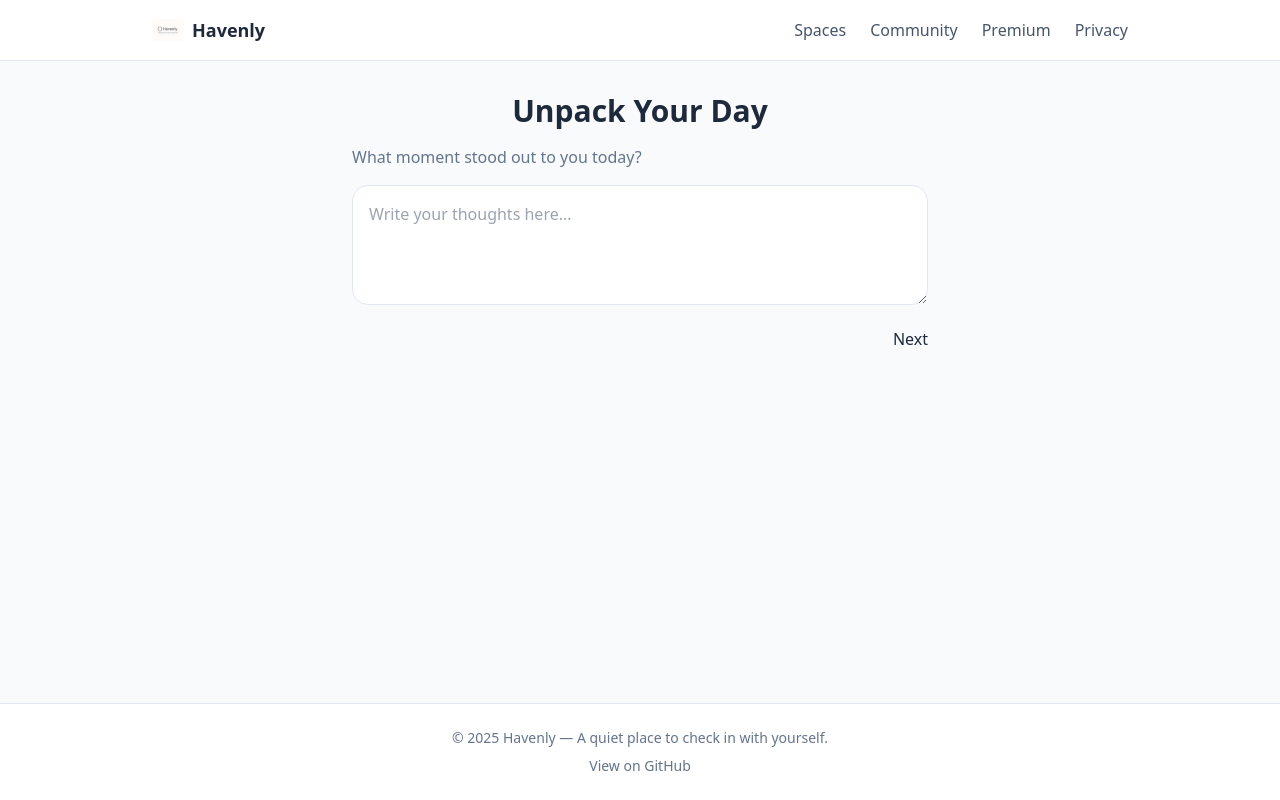
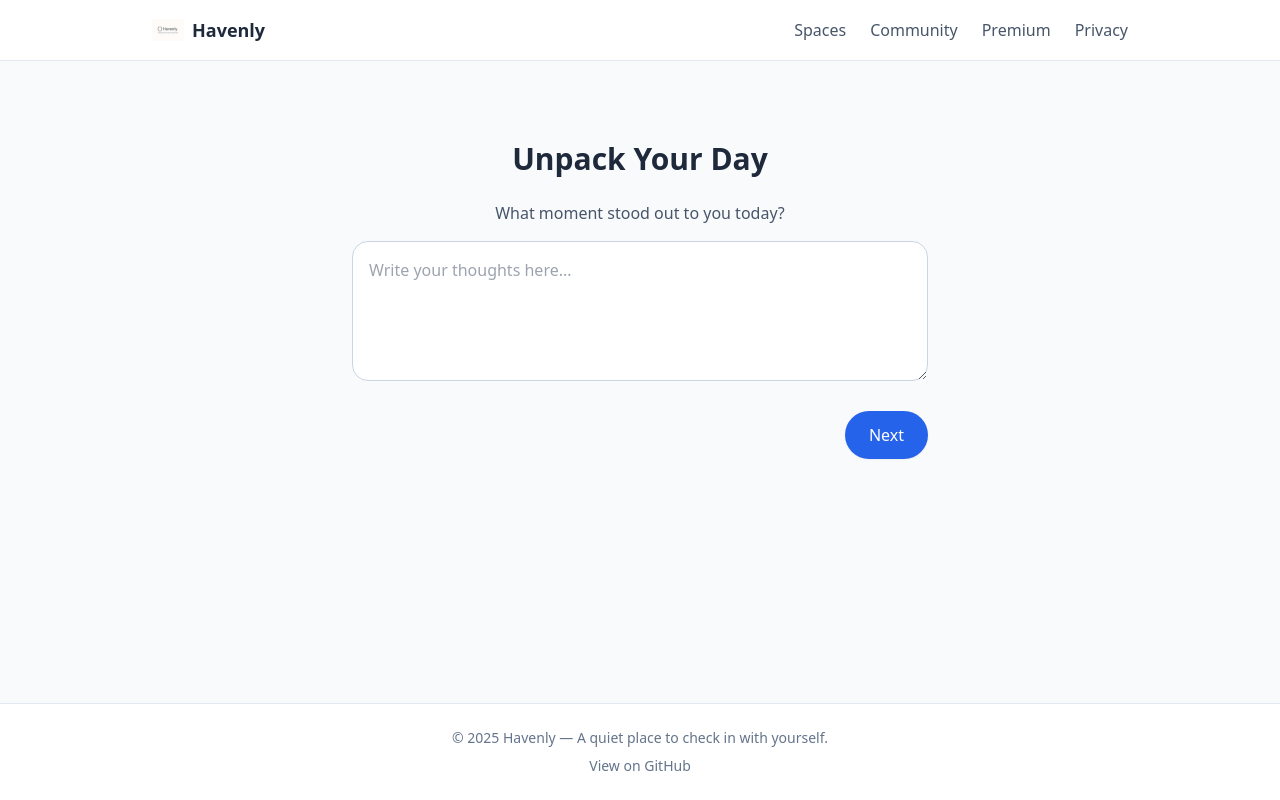
Before and after one commit to Khrboshi/havenly, a Next.js app: page /unpack in a window 1280 px wide. Built offline with nearby package versions, Linux system fonts and the light colour scheme.

Commit message:
Update unpack.js

```diff
--- a/pages/unpack.js
+++ b/pages/unpack.js
@@ -6,15 +6,11 @@ export default function Unpack() {
   const prompts = [
     "What moment stood out to you today?",
     "What did you learn or notice about yourself?",
-    "What would you like to release before tomorrow?"
+    "What would you like to release before tomorrow?",
   ];
+
   const [step, setStep] = useState(0);
   const [answers, setAnswers] = useState([]);
-
-  const next = () => {
-    if (step < prompts.length - 1) setStep(step + 1);
-    else alert("Reflection saved locally. Great work!");
-  };
 
   const handleChange = (e) => {
     const copy = [...answers];
@@ -22,26 +18,56 @@ export default function Unpack() {
     setAnswers(copy);
   };
 
+  const next = () => {
+    if (step < prompts.length - 1) {
+      setStep(step + 1);
+    } else {
+      // Save reflection locally
+      const entry = {
+        text: answers.join("\n\n"),
+        date: new Date().toISOString(),
+      };
+      const stored = JSON.parse(localStorage.getItem("reflections") || "[]");
+      localStorage.setItem("reflections", JSON.stringify([...stored, entry]));
+      alert("Reflection saved locally. Great work!");
+      // Optionally reset after saving
+      setStep(0);
+      setAnswers([]);
+    }
+  };
+
   return (
     <>
       <Head>
         <title>Unpack — Havenly</title>
+        <meta
+          name="description"
+          content="Guided reflection prompts to help you process your thoughts and emotions privately."
+        />
       </Head>
-      <h1 className="text-3xl font-semibold mb-4 text-center">Unpack Your Day</h1>
-      <div className="max-w-xl mx-auto">
-        <p className="text-text-muted mb-4">{prompts[step]}</p>
+
+      <main className="max-w-xl mx-auto py-12">
+        <h1 className="text-3xl font-semibold mb-6 text-center">
+          Unpack Your Day
+        </h1>
+        <p className="text-slate-600 mb-4 text-center">{prompts[step]}</p>
+
         <textarea
           value={answers[step] || ""}
           onChange={handleChange}
-          className="w-full p-4 border border-border rounded-xl focus:ring-2 focus:ring-primary outline-none min-h-[120px]"
+          className="w-full p-4 border border-slate-300 rounded-xl focus:ring-2 focus:ring-blue-500 outline-none min-h-[140px]"
           placeholder="Write your thoughts here..."
         />
-        <div className="text-right mt-4">
-          <button onClick={next} className="btn-primary">
+
+        <div className="text-right mt-6">
+          <button
+            onClick={next}
+            className="bg-blue-600 hover:bg-blue-700 text-white px-6 py-3 rounded-full font-medium shadow-sm transition"
+          >
             {step === prompts.length - 1 ? "Finish" : "Next"}
           </button>
         </div>
-      </div>
+      </main>
     </>
   );
 }
```
